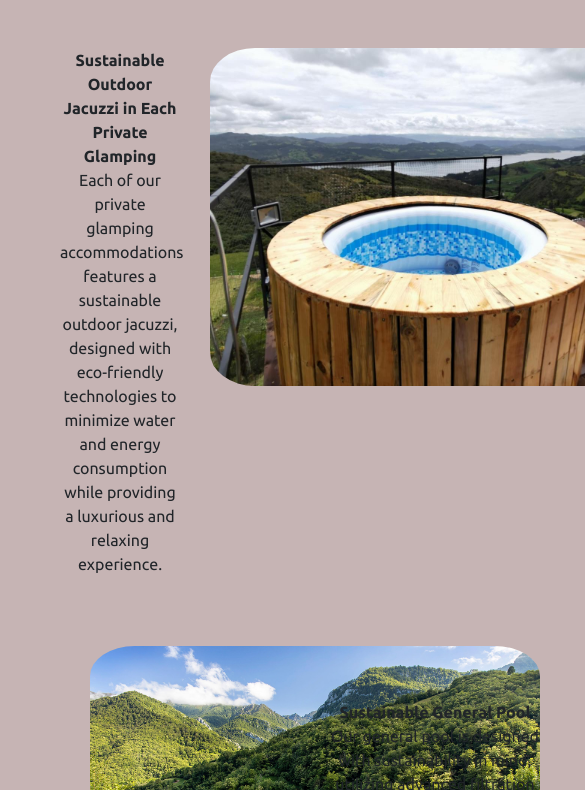
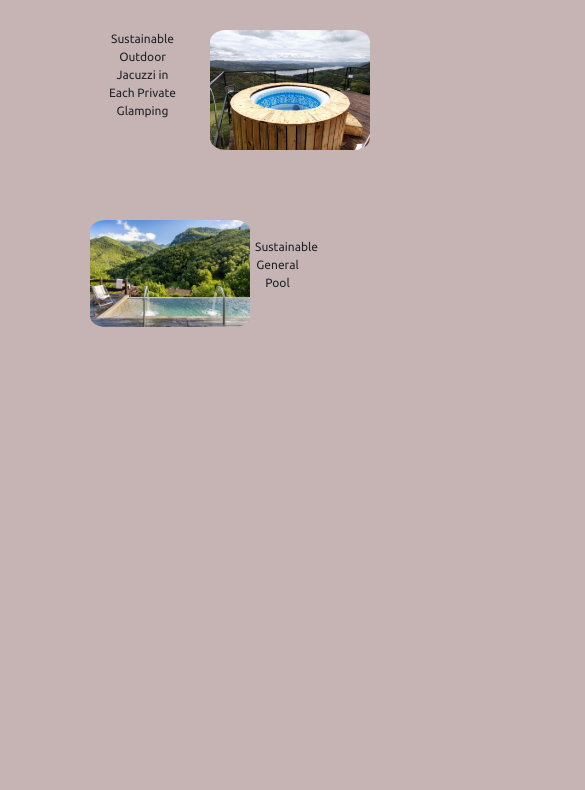
Before and after one commit to albapma/glamping-website, a plain HTML site: page services.html in a window 390 px wide. Shown: the part 142-932 px from the top of the page, 585 px wide, since content can reach past the window. After the commit the page ends 844 px from the top, so only its background shows below. Drawn offline with nearby package versions, Linux system fonts and the light colour scheme; files whose address does not match are found by name.

Commit message:
responsive

```diff
--- a/about.css
+++ b/about.css
@@ -54,4 +54,6 @@ margin: 20px;}
 
     #town{margin: 0;
     }
+
+
 }
--- a/services.css
+++ b/services.css
@@ -22,15 +22,43 @@ border-radius: 10%;
 }
 
 #jacuzziService { padding: 10px;
-margin: 20px;}
+margin: 20px;
+padding-bottom: 0;
+}
 
 #swimmingPool {padding-top: 40px;
     margin: 30px;}
 
 .container {text-align: center;}
 
+.desktop-text {padding-top: 40px;
+margin-top: 20px;}
 
 #generalPool {margin: auto
 }
 
 #privateJacuzzi {margin: auto;}
+
+.mobile-text {
+    display: none;}
+
+@media (max-width: 400px) {
+    h1 {
+        font-size: 25px;
+    }
+
+    img {
+        max-width: 160px;
+    }
+
+    .desktop-text {
+    display: none; }
+
+    .mobile-text{ display: block;
+        font-size: 12px;
+        margin-left: 10px;
+    padding-left: 35px;
+text-align: center;}
+
+
+}
--- a/services.html
+++ b/services.html
@@ -43,10 +43,11 @@
         <label for="jacuzzi"> </label>
             <div class="row" id="jacuzziService">
                 <div class="col-6" id>
-                   <b>Sustainable Outdoor Jacuzzi in Each Private Glamping</b>  <br>
+                    <p class="desktop-text"> <b>Sustainable Outdoor Jacuzzi in Each Private Glamping</b>  <br>
                    Each of our private glamping accommodations features a sustainable outdoor jacuzzi, <br>
-                   designed with eco-friendly technologies to minimize water and energy consumption while providing a luxurious and relaxing experience.
+                   designed with eco-friendly technologies to minimize water and energy consumption while providing a luxurious and relaxing experience. </p>
 
+                   <p class="mobile-text"> Sustainable Outdoor Jacuzzi in Each Private Glamping </p>
                 </div>
                 <div class="col-6">
                     <img src="jacuzzi-service.jpg" alt="jacuzzi">
@@ -61,9 +62,11 @@
                         </div>
 
                     <div class="col-6" id="generalPool">
-                        <b>Sustainable General Pool</b> <br>
+                        <p class="desktop-text"> <b>Sustainable General Pool</b> <br>
                         Our general pool is designed with sustainability in mind,<br>
-                         utilizing advanced filtration and recirculation systems to minimize water usage and ensure an eco-friendly swimming experience.
+                         utilizing advanced filtration and recirculation systems to minimize water usage and ensure an eco-friendly swimming experience.</p>
+
+                         <p class="mobile-text"> Sustainable General Pool </p>
                     </div>
 
             </div>
```
